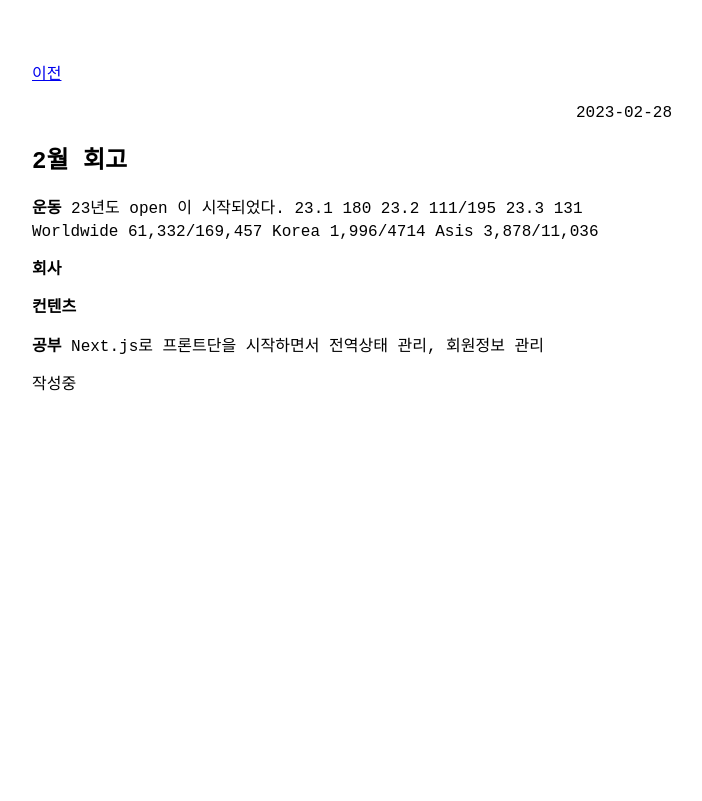
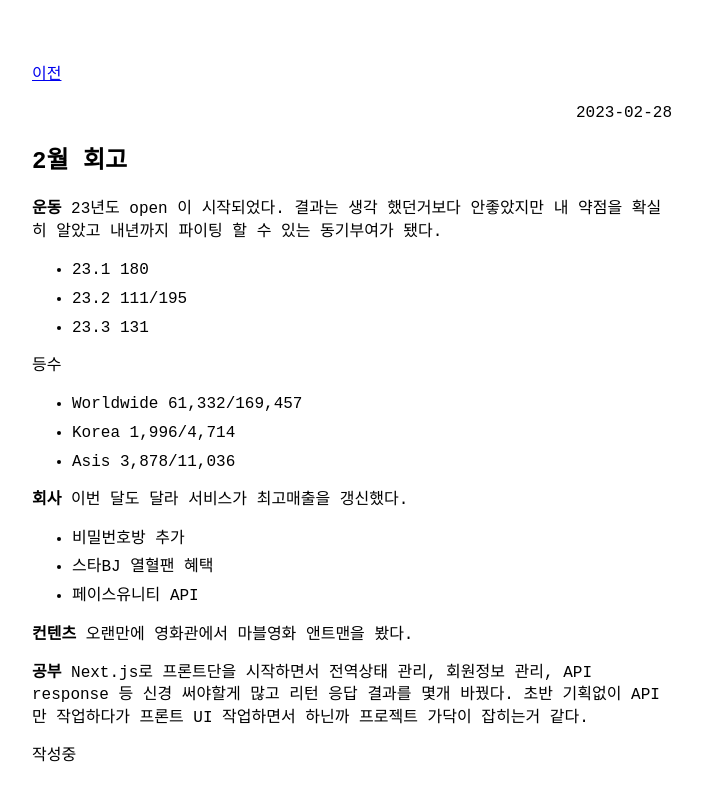
Before and after one commit to khjzzm/khjzzm.github.io, a Jekyll site: the page built from _posts/2023-02-28-Retrospect.md, in a window 1280 px wide. Shown: the top 801 px of the page, without its empty margins (288-990 px from the left). Built offline with Jekyll 4.4.1, drawn with Linux system fonts in a browser that asks for light colours.

Commit message:
2월 회고

```diff
--- a/_posts/2023-02-28-Retrospect.md
+++ b/_posts/2023-02-28-Retrospect.md
@@ -4,22 +4,30 @@ title: 2월 회고
 ---
 
 **운동**
-23년도 open 이 시작되었다.
-23.1 180
-23.2 111/195
-23.3 131
-Worldwide 61,332/169,457
-Korea 1,996/4714
-Asis 3,878/11,036
+23년도 open 이 시작되었다. 결과는 생각 했던거보다 안좋았지만 내 약점을 확실히 알았고
+내년까지 파이팅 할 수 있는 동기부여가 됐다.
+
+- 23.1 180
+- 23.2 111/195
+- 23.3 131
+
+등수
+- Worldwide 61,332/169,457
+- Korea 1,996/4,714
+- Asis 3,878/11,036
 
 **회사**
+이번 달도 달라 서비스가 최고매출을 갱신했다.
+- 비밀번호방 추가
+- 스타BJ 열혈팬 혜택
+- 페이스유니티 API
+
+**컨텐츠**
+오랜만에 영화관에서 마블영화 앤트맨을 봤다.
+
+**공부**
+Next.js로 프론트단을 시작하면서 전역상태 관리, 회원정보 관리, API response 등 신경 써야할게 많고
+리턴 응답 결과를 몇개 바꿨다. 초반 기획없이 API 만 작업하다가 프론트 UI 작업하면서 하닌까 프로젝트 가닥이 잡히는거 같다.
 
 
-**컨텐츠**
-
-
-**공부**
-Next.js로 프론트단을 시작하면서
-전역상태 관리, 회원정보 관리
-
 작성중
```
